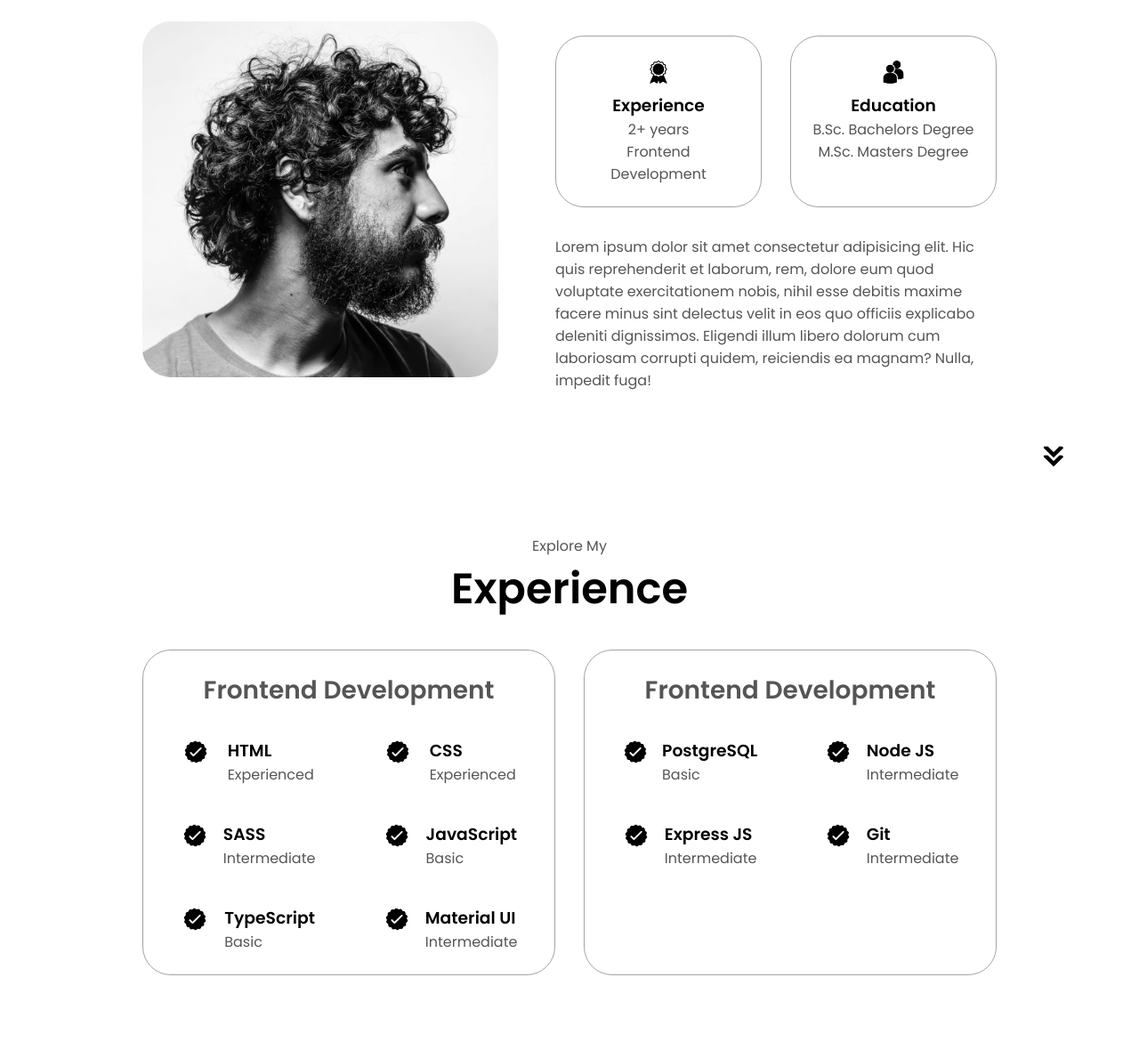
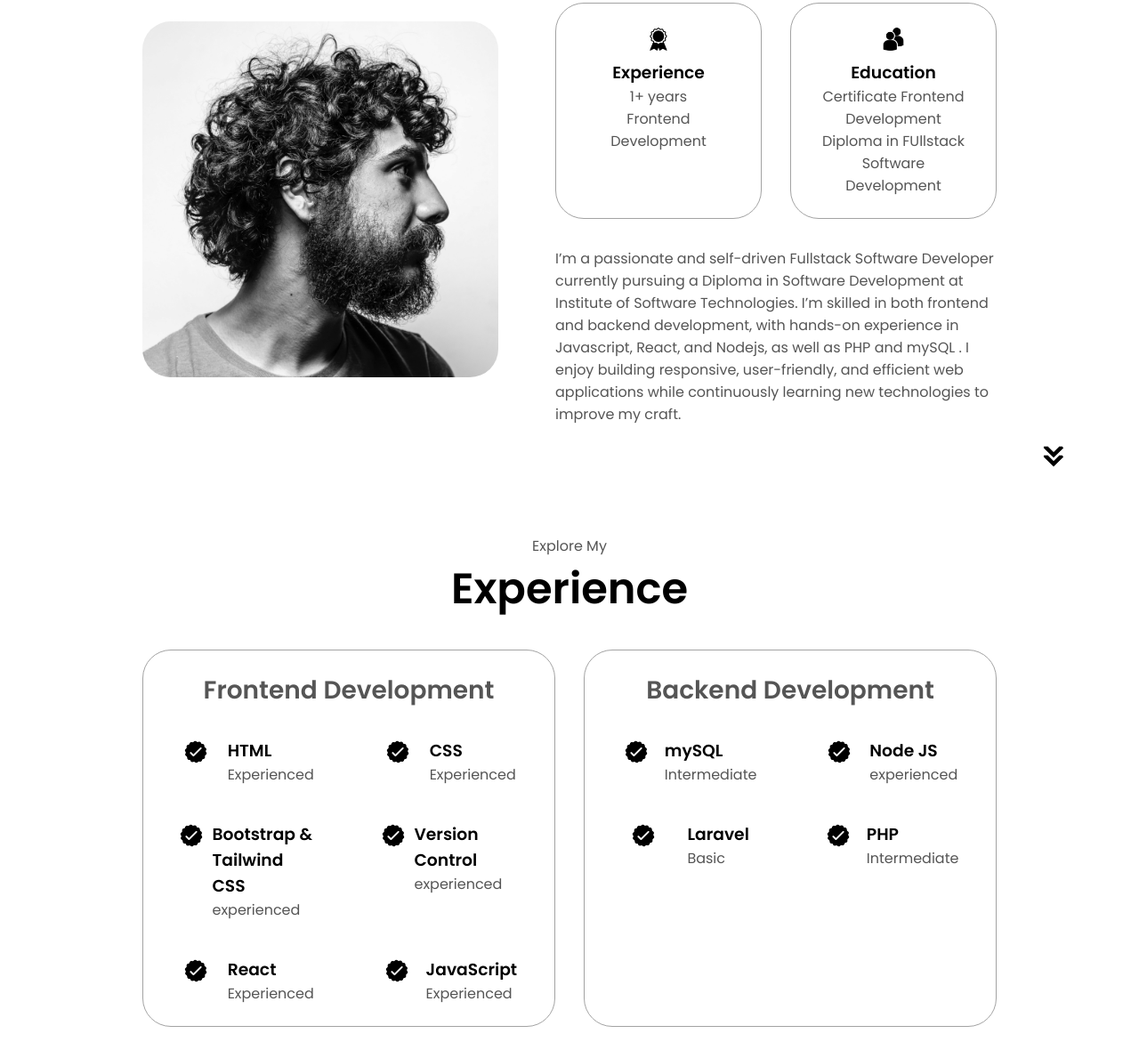
Before and after one commit to Dre810/portfolio, a plain HTML site: page index.html in a window 1280 px wide. Shown: the part 1095-2284 px from the top of the page at 89% size. Drawn offline with Linux system fonts and the light colour scheme.

```diff
--- a/index.html
+++ b/index.html
@@ -10,7 +10,7 @@
   </head>
   <body>
     <nav id="desktop-nav">
-      <div class="logo">John Doe</div>
+      <div class="logo">Davis Kamau</div>
       <div>
         <ul class="nav-links">
           <li><a href="#about">About</a></li>
@@ -21,7 +21,7 @@
       </div>
     </nav>
     <nav id="hamburger-nav">
-      <div class="logo">John Doe</div>
+      <div class="logo">Davis Kamau</div>
       <div class="hamburger-menu">
         <div class="hamburger-icon" onclick="toggleMenu()">
           <span></span>
@@ -42,7 +42,7 @@
       </div>
       <div class="section__text">
         <p class="section__text__p1">Hello, I'm</p>
-        <h1 class="title">John Doe</h1>
+        <h1 class="title">Davis Kamau</h1>
         <p class="section__text__p2">Frontend Developer</p>
         <div class="btn-container">
           <button
@@ -91,7 +91,7 @@
                 class="icon"
               />
               <h3>Experience</h3>
-              <p>2+ years <br />Frontend Development</p>
+              <p>1+ years <br />Frontend Development</p>
             </div>
             <div class="details-container">
               <img
@@ -100,17 +100,15 @@
                 class="icon"
               />
               <h3>Education</h3>
-              <p>B.Sc. Bachelors Degree<br />M.Sc. Masters Degree</p>
+              <p>Certificate Frontend Development<br />Diploma in FUllstack Software Development</p>
             </div>
           </div>
           <div class="text-container">
-            <p>
-              Lorem ipsum dolor sit amet consectetur adipisicing elit. Hic quis
-              reprehenderit et laborum, rem, dolore eum quod voluptate
-              exercitationem nobis, nihil esse debitis maxime facere minus sint
-              delectus velit in eos quo officiis explicabo deleniti dignissimos.
-              Eligendi illum libero dolorum cum laboriosam corrupti quidem,
-              reiciendis ea magnam? Nulla, impedit fuga!
+            <p>I’m a passionate and self-driven Fullstack Software Developer currently pursuing a Diploma
+                in Software Development at Institute of Software Technologies. I’m skilled in both frontend and backend
+                 development, with hands-on experience in Javascript, React, and Nodejs, as well as PHP and mySQL
+                 . I enjoy building responsive, user-friendly, and efficient web applications
+                  while continuously learning new technologies to improve my craft.
             </p>
           </div>
         </div>
@@ -159,7 +157,56 @@
                   class="icon"
                 />
                 <div>
-                  <h3>SASS</h3>
+                  <h3>Bootstrap & Tailwind CSS</h3>
+                  <p>experienced</p>
+                </div>
+              </article>
+              <article>
+                <img
+                  src="./assets/images/checkmark.png"
+                  alt="Experience icon"
+                  class="icon"
+                />
+                <div>
+                  <h3>Version Control</h3>
+                  <p>experienced</p>
+                </div>
+              </article>
+              <article>
+                <img
+                  src="./assets/images/checkmark.png"
+                  alt="Experience icon"
+                  class="icon"
+                />
+                <div>
+                  <h3>React</h3>
+                  <p>Experienced</p>
+                </div>
+              </article>
+              <article>
+                <img
+                  src="./assets/images/checkmark.png"
+                  alt="Experience icon"
+                  class="icon"
+                />
+                <div>
+                  <h3>JavaScript</h3>
+                  <p>Experienced</p>
+                </div>
+              </article>
+            </div>
+          </div>
+          <div class="details-container">
+            <h2 class="experience-sub-title">Backend Development</h2>
+            <div class="article-container">
+              <article>
+                <img
+                  src="./assets/images/checkmark.png"
+                  alt="Experience icon"
+                  class="icon"
+                />
+                <div>
+                  <h3>mySQL</h3>
                   <p>Intermediate</p>
                 </div>
               </article>
@@ -170,7 +217,18 @@
                   class="icon"
                 />
                 <div>
-                  <h3>JavaScript</h3>
+                  <h3>Node JS</h3>
+                  <p>experienced</p>
+                </div>
+              </article>
+              <article>
+                <img
+                  src="./assets/images/checkmark.png"
+                  alt="Experience icon"
+                  class="icon"
+                />
+                <div>
+                  <h3>Laravel</h3>
                   <p>Basic</p>
                 </div>
               </article>
@@ -181,67 +239,7 @@
                   class="icon"
                 />
                 <div>
-                  <h3>TypeScript</h3>
-                  <p>Basic</p>
-                </div>
-              </article>
-              <article>
-                <img
-                  src="./assets/images/checkmark.png"
-                  alt="Experience icon"
-                  class="icon"
-                />
-                <div>
-                  <h3>Material UI</h3>
-                  <p>Intermediate</p>
-                </div>
-              </article>
-            </div>
-          </div>
-          <div class="details-container">
-            <h2 class="experience-sub-title">Frontend Development</h2>
-            <div class="article-container">
-              <article>
-                <img
-                  src="./assets/images/checkmark.png"
-                  alt="Experience icon"
-                  class="icon"
-                />
-                <div>
-                  <h3>PostgreSQL</h3>
-                  <p>Basic</p>
-                </div>
-              </article>
-              <article>
-                <img
-                  src="./assets/images/checkmark.png"
-                  alt="Experience icon"
-                  class="icon"
-                />
-                <div>
-                  <h3>Node JS</h3>
-                  <p>Intermediate</p>
-                </div>
-              </article>
-              <article>
-                <img
-                  src="./assets/images/checkmark.png"
-                  alt="Experience icon"
-                  class="icon"
-                />
-                <div>
-                  <h3>Express JS</h3>
-                  <p>Intermediate</p>
-                </div>
-              </article>
-              <article>
-                <img
-                  src="./assets/images/checkmark.png"
-                  alt="Experience icon"
-                  class="icon"
-                />
-                <div>
-                  <h3>Git</h3>
+                  <h3>PHP</h3>
                   <p>Intermediate</p>
                 </div>
               </article>
@@ -353,6 +351,7 @@
             class="icon contact-icon email-icon"
           />
           <p><a href="mailto:daviskamau810@gmail.com">daviskamau810@gmail.com</a></p>
+          <p><a href="tel:0712345678">0757090860 - Whatsapp</a></p>
         </div>
         <div class="contact-info-container">
           <img
```
